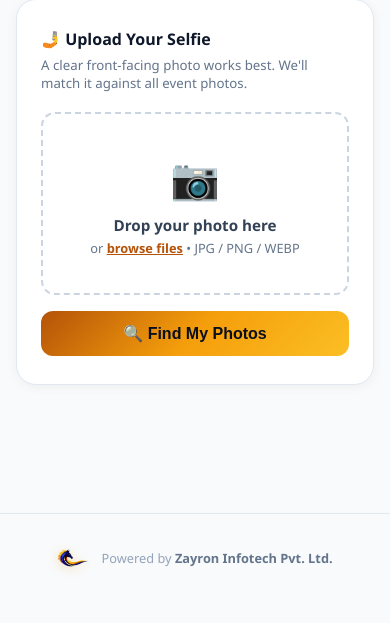
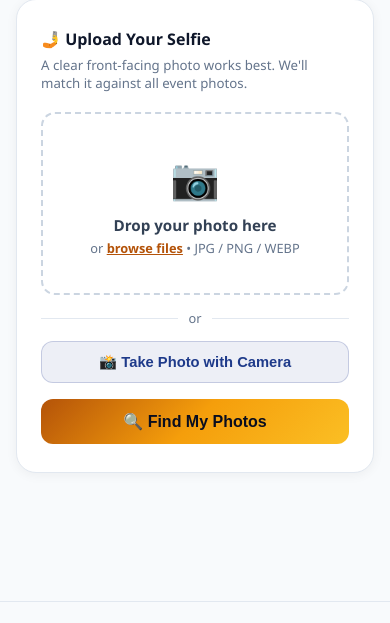
Before and after one commit to zayroninfotech/PhotoFinder, a Flask app: template templates/user.html in a window 390 px wide. Shown: the part 197-820 px from the top of the page. Before the commit the page ends 769 px from the top, so only its background shows below. Run offline with Flask 3, Linux system fonts and the light colour scheme; the template is opened without the code that fills it, so the values that code supplies are empty.

Commit message:
Add live camera capture to selfie upload page
- New 'Take Photo with Camera' button opens a camera modal
- Uses getUserMedia API (front-facing camera, mirrored preview)
- Capture button takes snapshot via canvas, auto-loads into preview
- Shows clear error if camera permission denied
- Works on mobile and desktop browsers

Co-Authored-By: Claude Sonnet 4.6 <noreply@anthropic.com>

```diff
--- a/templates/user.html
+++ b/templates/user.html
@@ -343,6 +343,77 @@
     }
     .lightbox-close:hover { background: rgba(255,255,255,.25); }
 
+    /* Camera button */
+    .or-divider {
+      display: flex; align-items: center; gap: 10px;
+      margin: 14px 0; color: var(--muted); font-size: .8rem;
+    }
+    .or-divider::before, .or-divider::after {
+      content: ''; flex: 1; height: 1px; background: var(--border);
+    }
+    .camera-btn {
+      width: 100%;
+      padding: 11px;
+      background: rgba(30,58,138,.08);
+      border: 1.5px solid rgba(30,58,138,.2);
+      border-radius: 12px;
+      color: var(--blue);
+      font-size: .92rem;
+      font-weight: 600;
+      cursor: pointer;
+      transition: background .2s, border-color .2s;
+      display: flex; align-items: center; justify-content: center; gap: 8px;
+    }
+    .camera-btn:hover { background: rgba(30,58,138,.14); border-color: rgba(30,58,138,.4); }
+
+    /* Camera modal */
+    .cam-backdrop {
+      position: fixed; inset: 0;
+      background: rgba(0,0,0,.85);
+      display: flex; align-items: center; justify-content: center;
+      z-index: 400;
+      opacity: 0; pointer-events: none;
+      transition: opacity .25s;
+    }
+    .cam-backdrop.show { opacity: 1; pointer-events: all; }
+    .cam-box {
+      background: #0f172a;
+      border-radius: 20px;
+      padding: 20px;
+      width: 100%; max-width: 480px;
+      margin: 16px;
+      text-align: center;
+      color: #f1f5f9;
+    }
+    .cam-box h3 { font-size: 1rem; font-weight: 700; margin-bottom: 14px; }
+    .cam-video {
+      width: 100%; border-radius: 14px;
+      background: #000;
+      max-height: 340px;
+      object-fit: cover;
+      transform: scaleX(-1); /* mirror front cam */
+    }
+    .cam-canvas { display: none; }
+    .cam-actions { display: flex; gap: 10px; margin-top: 14px; }
+    .cam-capture {
+      flex: 2; padding: 13px;
+      background: linear-gradient(135deg, #b45309, #f59e0b, #fbbf24);
+      border: none; border-radius: 12px;
+      color: #0a0e1f; font-size: 1rem; font-weight: 700; cursor: pointer;
+    }
+    .cam-close {
+      flex: 1; padding: 13px;
+      background: rgba(255,255,255,.07);
+      border: 1px solid rgba(255,255,255,.1);
+      border-radius: 12px; color: #94a3b8;
+      font-size: .9rem; font-weight: 600; cursor: pointer;
+    }
+    .cam-error {
+      color: #fca5a5; font-size: .82rem; margin-top: 10px;
+      display: none;
+    }
+    .cam-error.show { display: block; }
+
     /* Toast */
     .toast {
       position: fixed; bottom: 24px; left: 50%;
@@ -385,6 +456,12 @@
       <div class="dz-title">Drop your photo here</div>
       <div class="dz-sub">or <span>browse files</span> &bull; JPG / PNG / WEBP</div>
     </div>
+
+    <!-- Camera option -->
+    <div class="or-divider">or</div>
+    <button class="camera-btn" onclick="openCamera()">
+      📸 Take Photo with Camera
+    </button>
 
     <div class="preview-area" id="previewArea">
       <img id="previewImg" src="" alt="preview">
@@ -437,6 +514,20 @@
     <div class="modal-btns">
       <button class="btn-cancel" onclick="closeEmailModal()">Cancel</button>
       <button class="btn-send"   onclick="sendEmail()">Send Photos →</button>
+    </div>
+  </div>
+</div>
+
+<!-- Camera modal -->
+<div class="cam-backdrop" id="camBackdrop">
+  <div class="cam-box">
+    <h3>📸 Take a Selfie</h3>
+    <video class="cam-video" id="camVideo" autoplay playsinline muted></video>
+    <canvas class="cam-canvas" id="camCanvas"></canvas>
+    <p class="cam-error" id="camError">⚠ Camera not available. Please allow camera access or use file upload.</p>
+    <div class="cam-actions">
+      <button class="cam-capture" onclick="capturePhoto()">📸 Capture</button>
+      <button class="cam-close"   onclick="closeCamera()">✕ Close</button>
     </div>
   </div>
 </div>
@@ -651,6 +742,57 @@
     }
   }
 
+  // ── Camera ────────────────────────────────────────────────────────────────
+  let camStream = null;
+
+  async function openCamera() {
+    const backdrop = document.getElementById('camBackdrop');
+    const video    = document.getElementById('camVideo');
+    const errEl    = document.getElementById('camError');
+    errEl.classList.remove('show');
+    backdrop.classList.add('show');
+
+    try {
+      camStream = await navigator.mediaDevices.getUserMedia({
+        video: { facingMode: 'user', width: { ideal: 1280 }, height: { ideal: 720 } },
+        audio: false
+      });
+      video.srcObject = camStream;
+    } catch (err) {
+      errEl.classList.add('show');
+      errEl.textContent = '⚠ Camera access denied or not available. Please allow camera permission and try again.';
+    }
+  }
+
+  function capturePhoto() {
+    const video  = document.getElementById('camVideo');
+    const canvas = document.getElementById('camCanvas');
+    if (!camStream || !video.srcObject) return;
+
+    canvas.width  = video.videoWidth  || 640;
+    canvas.height = video.videoHeight || 480;
+    const ctx = canvas.getContext('2d');
+    ctx.translate(canvas.width, 0);
+    ctx.scale(-1, 1); // mirror to match preview
+    ctx.drawImage(video, 0, 0);
+
+    canvas.toBlob(blob => {
+      const file = new File([blob], 'selfie.jpg', { type: 'image/jpeg' });
+      closeCamera();
+      handleFile(file);
+      toast('📸 Photo captured!');
+    }, 'image/jpeg', 0.92);
+  }
+
+  function closeCamera() {
+    if (camStream) {
+      camStream.getTracks().forEach(t => t.stop());
+      camStream = null;
+    }
+    document.getElementById('camVideo').srcObject = null;
+    document.getElementById('camBackdrop').classList.remove('show');
+  }
+
   // ── Toast ─────────────────────────────────────────────────────────────────
   function toast(msg) {
     const el = document.getElementById('toast');
```
